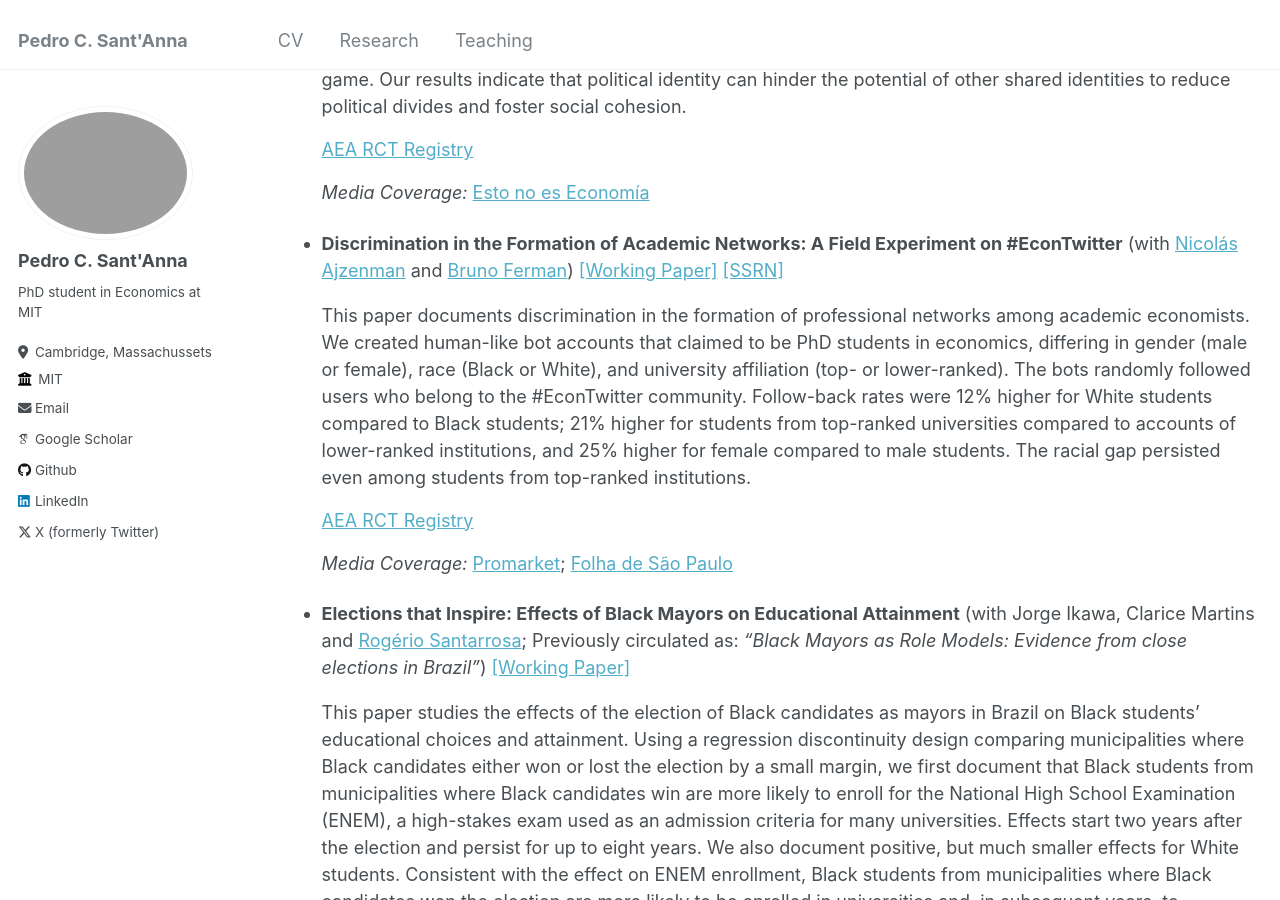
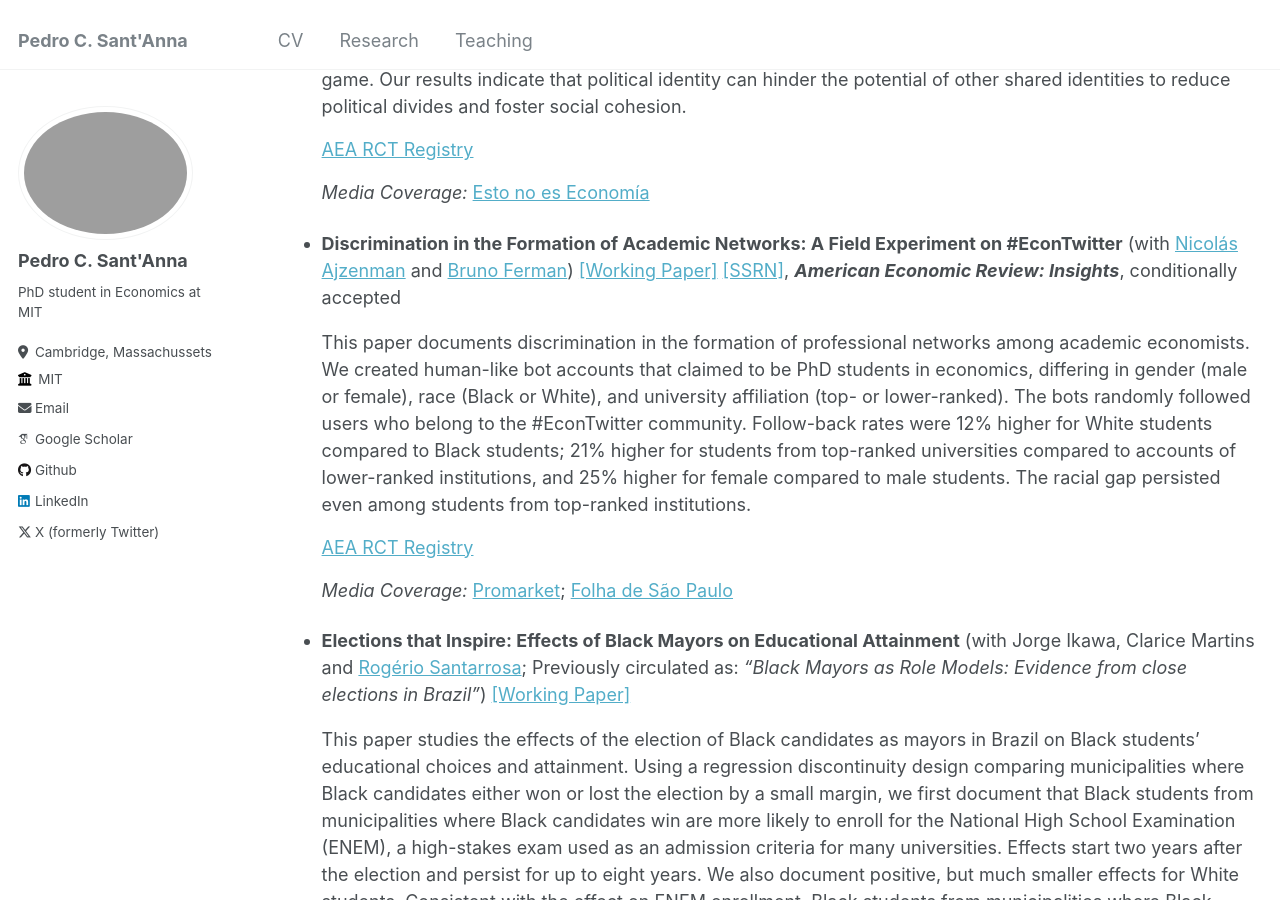
Before and after one commit to pedrosant-anna/pedrosant-anna.github.io, a Jekyll site: the page built from _pages/research.md, in a window 1280 px wide and 900 px high, scrolled down 446 px. Built offline with Jekyll 4.4.1, drawn with Linux system fonts in a browser that asks for light colours; some web fonts are replaced.

Commit message:
Update research.md

```diff
--- a/_pages/research.md
+++ b/_pages/research.md
@@ -15,7 +15,7 @@ author_profile: true
 <p><em>Media Coverage:</em> <a href="https://www.noeseconomia.com/p/si-esto-no-es-economia-que-es" target="_blank">Esto no es Economía</a></p>
 </div>
 
-- **Discrimination in the Formation of Academic Networks: A Field Experiment on #EconTwitter** (with <a href="http://www.ajzenman.com/" target="_blank">Nicolás Ajzenman</a> and <a href="https://sites.google.com/site/brunoferman/" target="_blank">Bruno Ferman</a>) <a href="../files/Discrimination_Twitter_Jan13.pdf" target="_blank">[Working Paper]</a> <a href="http://ssrn.com/abstract=4323614" target="_blank">[SSRN]</a>
+- **Discrimination in the Formation of Academic Networks: A Field Experiment on #EconTwitter** (with <a href="http://www.ajzenman.com/" target="_blank">Nicolás Ajzenman</a> and <a href="https://sites.google.com/site/brunoferman/" target="_blank">Bruno Ferman</a>) <a href="../files/Discrimination_Twitter_Jan13.pdf" target="_blank">[Working Paper]</a> <a href="http://ssrn.com/abstract=4323614" target="_blank">[SSRN]</a>, **_American Economic Review: Insights_**, conditionally accepted
 
 <div style="margin-left: 40px;">
 <p style="padding-top:0;line-height:1.5em;margin-bottom:-2px;">This paper documents discrimination in the formation of professional networks among academic economists. We created human-like bot accounts that claimed to be PhD students in economics, differing in gender (male or female), race (Black or White), and university affiliation (top- or lower-ranked). The bots randomly followed users who belong to the #EconTwitter community. Follow-back rates were 12% higher for White students compared to Black students; 21% higher for students from top-ranked universities compared to accounts of lower-ranked institutions, and 25% higher for female compared to male students. The racial gap persisted even among students from top-ranked institutions.</p>
```
